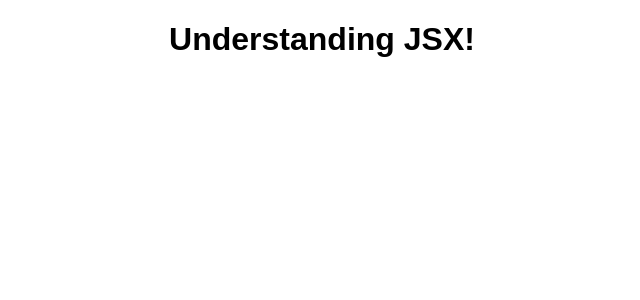
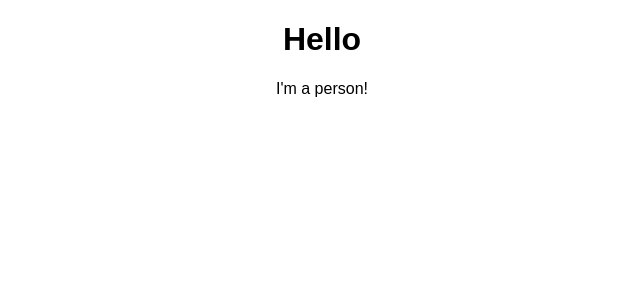
Before and after one commit to youssef-md/The-Burger-Builder, a React (Create React App) app: page / in a window 1280 px wide. Shown: the top 300 px of the page, without its empty margins (318-958 px from the left). Built offline with nearby package versions, Linux system fonts and the light colour scheme.

Commit message:
Creating a stateless component(using arrow function) and importing it in the root component App

```diff
--- a/src/App.js
+++ b/src/App.js
@@ -1,15 +1,16 @@
 import React, { Component } from 'react';
 import './App.css';
+import Person from './Person/Person' //firs letter must be capital so React identifies as custom component
 
 class App extends Component {
   render() {
-    /* return (
+    return (
       <div className="App">
         <h1>Hello</h1>
+        <Person />
       </div>
-    ); */
+    );
 
-    return React.createElement('div', {className: 'App'}, React.createElement('h1', null, 'Understanding JSX!'))
   }
 }
 
--- /dev/null
+++ b/src/Person/Person.js
@@ -0,0 +1,7 @@
+import React from 'react'
+
+const Person = () => {
+  return <p>I'm a person!</p>
+}
+
+export default Person
```
